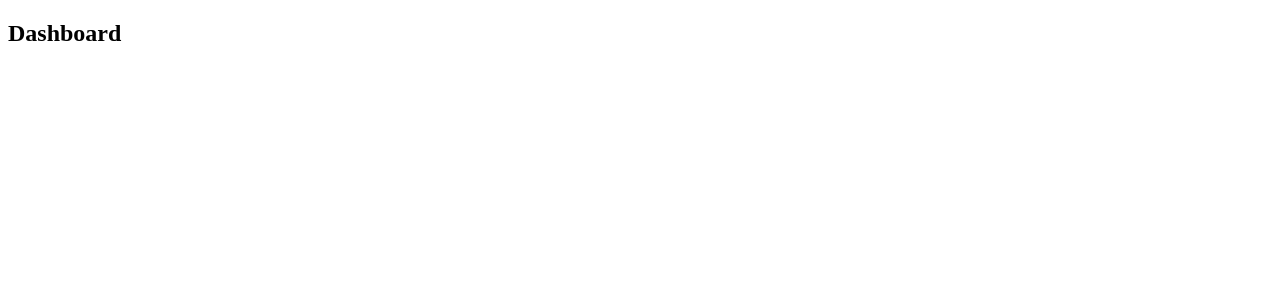
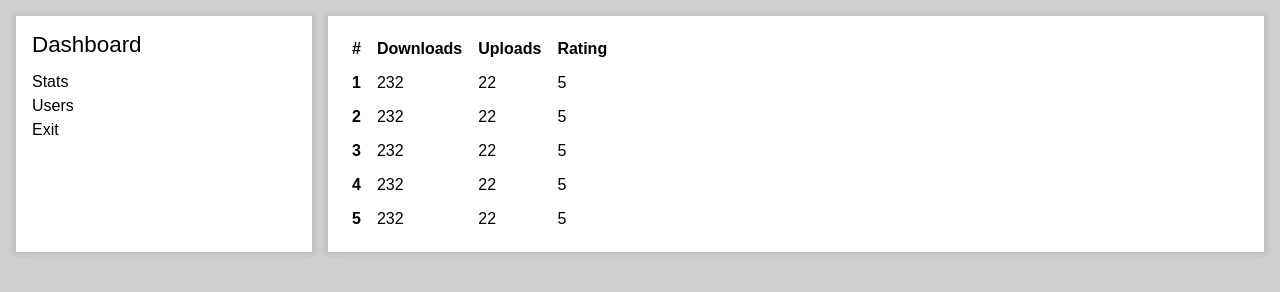
Before and after one commit to Dovahkiin1991/js-dom-manipulation, a plain HTML site: page index.html in a window 1280 px wide. Drawn offline with Linux system fonts and the light colour scheme; the site is published under a folder, as on GitHub Pages, so addresses that start at the root find nothing.

Commit message:
fix path

```diff
--- a/index.html
+++ b/index.html
@@ -5,7 +5,7 @@
     <meta http-equiv="X-UA-Compatible" content="IE=edge">
     <meta name="viewport" content="width=device-width, initial-scale=1.0">
     <title>Document Object Model Manipulation</title>
-    <link rel="stylesheet" href="/assets/css/styles.css">
+    <link rel="stylesheet" href="./assets/css/styles.css">
 </head>
 <body>
     <div class="app" id="app">
@@ -17,6 +17,6 @@
     </div>
 
     <!-- scripts -->
-    <script src="/assets/js/app.js"></script>
+    <script src="./assets/js/app.js"></script>
 </body>
 </html>
```
